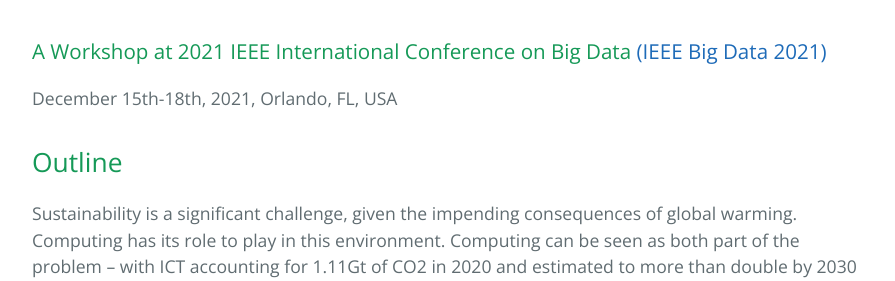
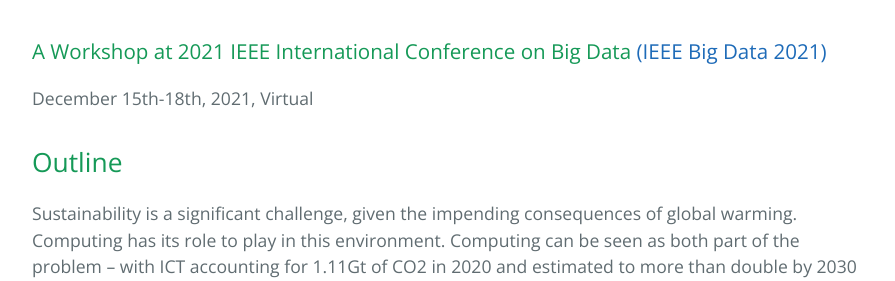
Before and after one commit to bda4s/bda4s.github.io, a Jekyll site: the page built from index.md, in a window 1280 px wide and 900 px high, scrolled down 780 px. Shown: the part 174-455 px from the top of the window, without its empty margins (192-1087 px from the left). Built offline with Jekyll 4.4.1, drawn with Linux system fonts in a browser that asks for light colours; our own code applies the rules of GitHub Pages for plain Markdown files.

Commit message:
Changed venue

```diff
--- a/index.md
+++ b/index.md
@@ -6,7 +6,7 @@ layout: default
 ![Branching](figures/data-equipment.jpg)
 
 ### A Workshop at 2021 IEEE International Conference on Big Data [(IEEE Big Data 2021)](http://bigdataieee.org/BigData2021/)
-December 15th-18th, 2021, Orlando, FL, USA
+December 15th-18th, 2021, Virtual
 
 
 ## Outline
```
